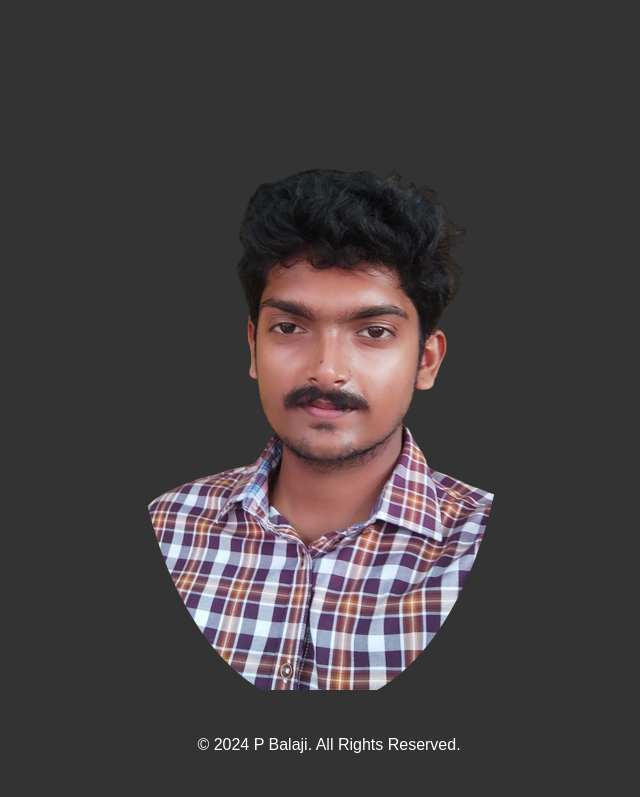
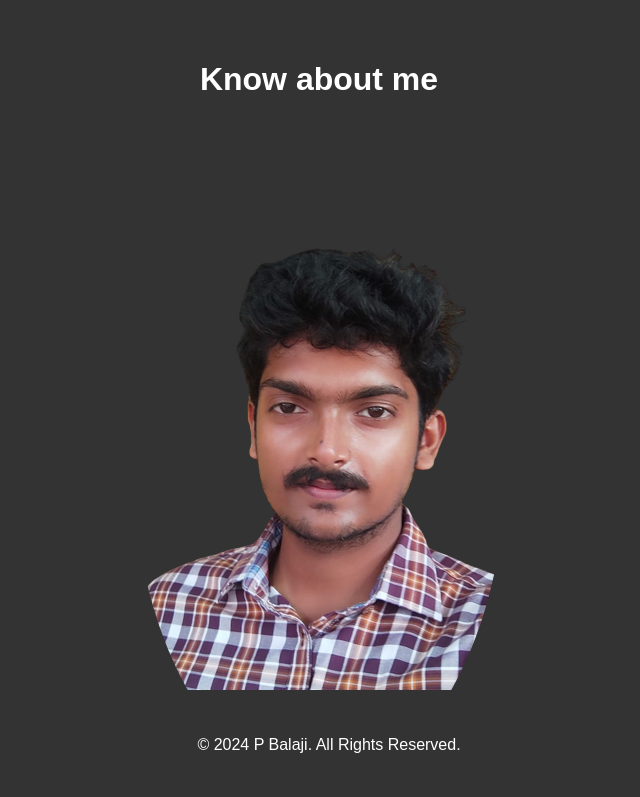
Before and after one commit to SPBALAJI2001/pbalaji-github, a plain HTML site: page index.html in a window 1280 px wide. Shown: the top 797 px of the page, without its empty margins (321-961 px from the left). Drawn offline with Linux system fonts and the light colour scheme; a script that the page names is missing.

Commit message:
Update index.html

```diff
--- a/index.html
+++ b/index.html
@@ -3,7 +3,7 @@
 <head>
   <meta charset="UTF-8">
   <meta name="viewport" content="width=device-width, initial-scale=1.0">
-  <title>Your Name - Portfolio</title>
+  <title>Balaji's Portfolio</title>
   <link rel="stylesheet" href="style.css">
     <script defer src="script.js"></script>
 </head>
@@ -12,7 +12,7 @@
   <!-- Header Section -->
   <header class="header">
     <div class="container">
-      <!-- Add an image tag here -->
+      <h1>Know about me</h1>
       <img src="bj photo.png" alt="Your Name">
       <h1>Balaji P</h1>
       <p>Software Developer</p>
```
